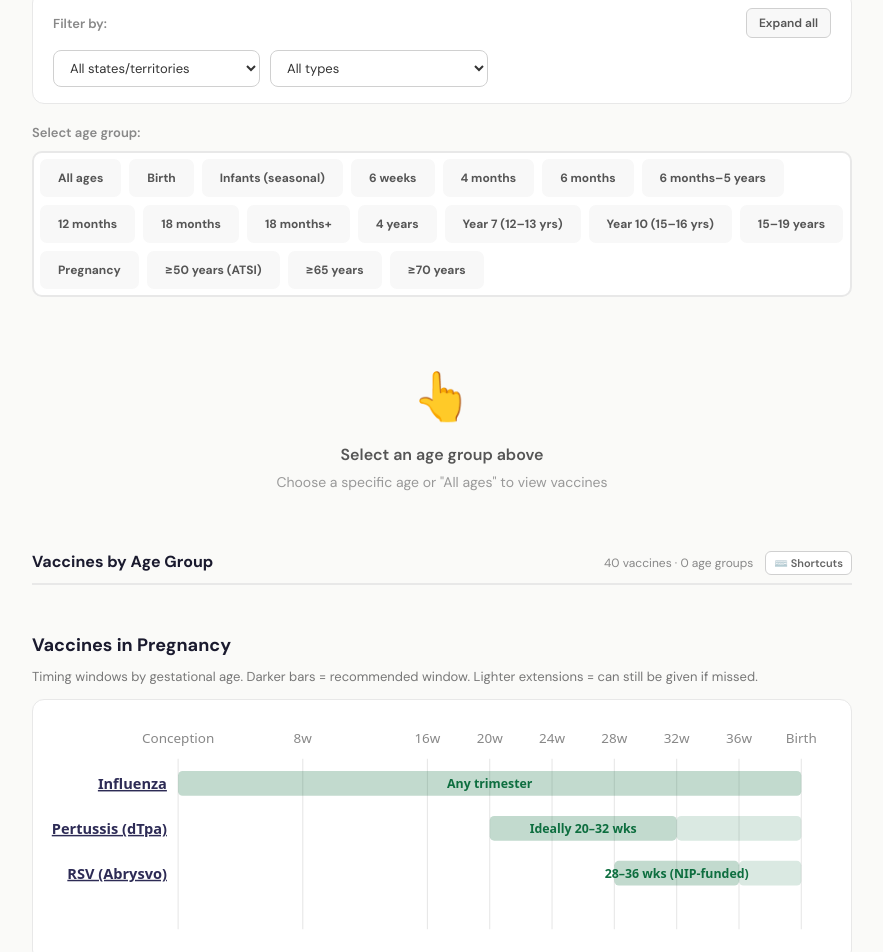
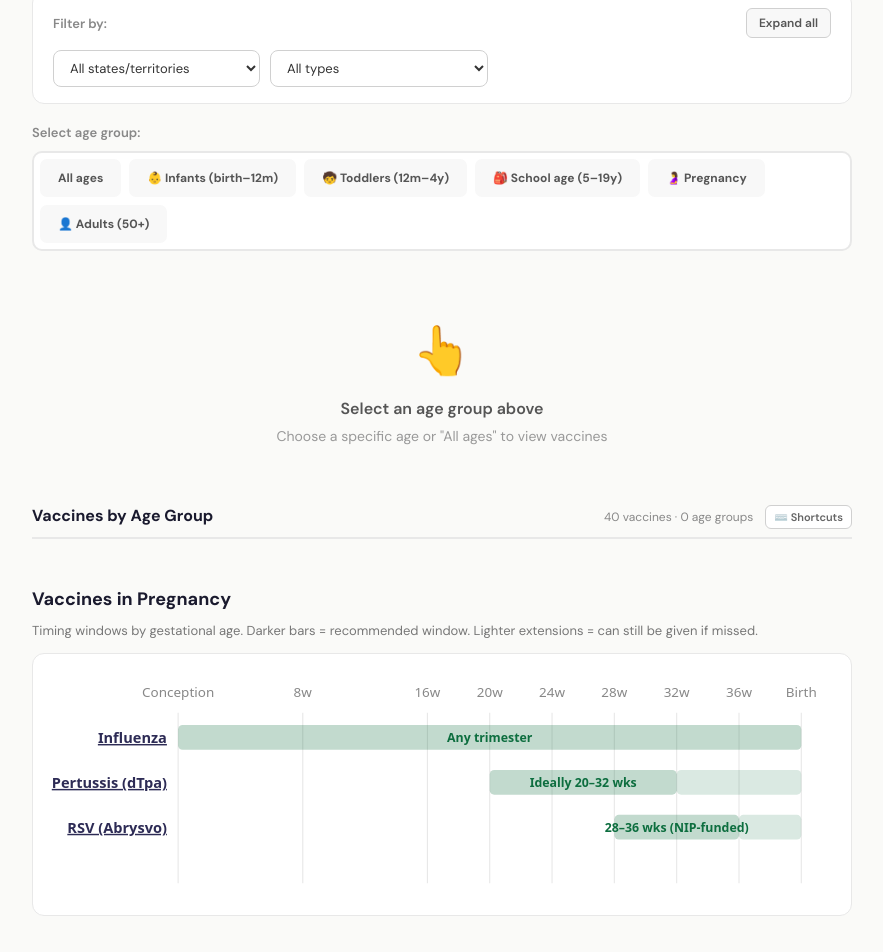
Before and after one commit to therealoutofgamut/nip-schedule, a React (Vite) app: page / in a window 1280 px wide. Shown: the part 1568-2520 px from the top of the page, without its empty margins (198-1081 px from the left). Built offline with nearby package versions, Linux system fonts and the light colour scheme.

Commit message:
Reduced vaccine age group selection to life-stages.

```diff
--- a/src/App.jsx
+++ b/src/App.jsx
@@ -69,6 +69,35 @@ const AGE_GROUPS = [
   "≥50 years (ATSI)", "≥65 years", "≥70 years"
 ];
 
+// Life stage groupings for cleaner UI
+const LIFE_STAGES = [
+  {
+    id: "infants",
+    label: "👶 Infants (birth–12m)",
+    ages: ["Birth", "Infants (seasonal)", "6 weeks", "4 months", "6 months", "12 months"]
+  },
+  {
+    id: "toddlers",
+    label: "🧒 Toddlers (12m–4y)",
+    ages: ["12 months", "18 months", "18 months+", "6 months–5 years", "4 years"]
+  },
+  {
+    id: "school",
+    label: "🎒 School age (5–19y)",
+    ages: ["Year 7 (12–13 yrs)", "Year 10 (15–16 yrs)", "15–19 years"]
+  },
+  {
+    id: "pregnancy",
+    label: "🤰 Pregnancy",
+    ages: ["Pregnancy"]
+  },
+  {
+    id: "adults",
+    label: "👤 Adults (50+)",
+    ages: ["≥50 years (ATSI)", "≥65 years", "≥70 years"]
+  }
+];
+
 const TYPES = {
   routine: { label: "NIP Routine", color: "#0D6E3F", bg: "#E8F5EE" },
   indigenous: { label: "Aboriginal & TSI", color: "#9B4D13", bg: "#FEF0E4" },
@@ -2959,6 +2988,7 @@ function PatientSection({ stateFilter, setStateFilter, onSelectVaccine }) {
 
 export default function AustralianNIPSchedule() {
   const [ageFilter, setAgeFilter] = useState(""); // Start with no age selected
+  const [expandedLifeStage, setExpandedLifeStage] = useState(null); // Track which life stage is expanded
   const [typeFilter, setTypeFilter] = useState("all");
   const [stateFilter, setStateFilter] = useState("ALL");
   const [activeSection, setActiveSection] = useState("schedule");
@@ -3014,10 +3044,19 @@ export default function AustralianNIPSchedule() {
     });
   }, [filtered]);
 
-  // Filter groups based on age tab selection
+  // Filter groups based on age tab selection (including life stages)
   const displayedGroups = useMemo(() => {
     if (!ageFilter) return []; // Show nothing when no selection
     if (ageFilter === "All ages") return grouped;
+
+    // Check if ageFilter is a life stage ID
+    const lifeStage = LIFE_STAGES.find(ls => ls.id === ageFilter);
+    if (lifeStage) {
+      // Show all ages within this life stage
+      return grouped.filter(([age]) => lifeStage.ages.includes(age));
+    }
+
+    // Otherwise it's a specific age
     return grouped.filter(([age]) => age === ageFilter);
   }, [grouped, ageFilter]);
 
@@ -3421,17 +3460,23 @@ export default function AustralianNIPSchedule() {
               </div>
             </div>
 
-            {/* Age Group Tabs */}
+            {/* Life Stage Tabs */}
             <div style={{ marginBottom: "20px" }}>
               <div style={{ fontSize: "13px", color: "#888", fontWeight: 600, marginBottom: "10px" }}>
                 Select age group:
               </div>
+
+              {/* Main life stage tabs */}
               <div style={{
                 display: "flex", gap: "8px", flexWrap: "wrap", padding: "6px",
-                background: "#fff", borderRadius: "10px", border: "2px solid #e8e8e8"
+                background: "#fff", borderRadius: "10px", border: "2px solid #e8e8e8",
+                marginBottom: expandedLifeStage ? "8px" : "0"
               }}>
                 <button
-                  onClick={() => setAgeFilter("All ages")}
+                  onClick={() => {
+                    setAgeFilter("All ages");
+                    setExpandedLifeStage(null);
+                  }}
                   style={{
                     padding: "9px 16px",
                     borderRadius: "7px",
@@ -3456,36 +3501,98 @@ export default function AustralianNIPSchedule() {
                     }
                   }}
                 >All ages</button>
-                {AGE_GROUPS.map(age => (
+
+                {LIFE_STAGES.map(stage => {
+                  const isStageSelected = ageFilter === stage.id || stage.ages.includes(ageFilter);
+                  return (
                     <button
-                    key={age}
-                    onClick={() => setAgeFilter(age)}
+                      key={stage.id}
+                      onClick={() => {
+                        if (expandedLifeStage === stage.id) {
+                          // Clicking again collapses and selects the whole stage
+                          setAgeFilter(stage.id);
+                          setExpandedLifeStage(null);
+                        } else {
+                          // First click: expand to show sub-options
+                          setExpandedLifeStage(stage.id);
+                          setAgeFilter(stage.id); // Also select the stage
+                        }
+                      }}
                       style={{
                         padding: "9px 16px",
                         borderRadius: "7px",
-                      border: ageFilter === age ? "2px solid #2563eb" : "2px solid transparent",
-                      background: ageFilter === age ? "#2563eb" : "#f8f8f8",
-                      color: ageFilter === age ? "#fff" : "#555",
+                        border: isStageSelected ? "2px solid #2563eb" : "2px solid transparent",
+                        background: isStageSelected ? "#2563eb" : "#f8f8f8",
+                        color: isStageSelected ? "#fff" : "#555",
                         fontSize: "12px", fontWeight: 700, cursor: "pointer",
                         fontFamily: "inherit", transition: "all 0.2s ease",
                         whiteSpace: "nowrap",
-                      boxShadow: ageFilter === age ? "0 2px 8px rgba(37,99,235,0.25)" : "none"
+                        boxShadow: isStageSelected ? "0 2px 8px rgba(37,99,235,0.25)" : "none"
+                      }}
+                      onMouseEnter={e => {
+                        if (!isStageSelected) {
+                          e.currentTarget.style.background = "#e8e8e8";
+                          e.currentTarget.style.borderColor = "#d0d0d0";
+                        }
+                      }}
+                      onMouseLeave={e => {
+                        if (!isStageSelected) {
+                          e.currentTarget.style.background = "#f8f8f8";
+                          e.currentTarget.style.borderColor = "transparent";
+                        }
+                      }}
+                    >
+                      {stage.label}
+                      {expandedLifeStage === stage.id && " ▾"}
+                    </button>
+                  );
+                })}
+              </div>
+
+              {/* Expanded sub-ages */}
+              {expandedLifeStage && (() => {
+                const stage = LIFE_STAGES.find(s => s.id === expandedLifeStage);
+                if (!stage) return null;
+                return (
+                  <div style={{
+                    display: "flex", gap: "6px", flexWrap: "wrap", padding: "8px 12px",
+                    background: "#f8f9fa", borderRadius: "8px", border: "1px solid #e0e0e0"
+                  }}>
+                    <span style={{ fontSize: "11px", color: "#888", fontWeight: 600, marginRight: "4px", alignSelf: "center" }}>
+                      Specific ages:
+                    </span>
+                    {stage.ages.map(age => (
+                      <button
+                        key={age}
+                        onClick={() => {
+                          setAgeFilter(age);
+                          setExpandedLifeStage(null); // Close after selection
+                        }}
+                        style={{
+                          padding: "6px 12px",
+                          borderRadius: "6px",
+                          border: ageFilter === age ? "1px solid #2563eb" : "1px solid #d0d0d0",
+                          background: ageFilter === age ? "#eff6ff" : "#fff",
+                          color: ageFilter === age ? "#2563eb" : "#666",
+                          fontSize: "11px", fontWeight: 600, cursor: "pointer",
+                          fontFamily: "inherit", transition: "all 0.15s ease",
+                          whiteSpace: "nowrap"
                         }}
                         onMouseEnter={e => {
                           if (ageFilter !== age) {
-                        e.currentTarget.style.background = "#e8e8e8";
-                        e.currentTarget.style.borderColor = "#d0d0d0";
+                            e.currentTarget.style.background = "#f3f4f6";
                           }
                         }}
                         onMouseLeave={e => {
                           if (ageFilter !== age) {
-                        e.currentTarget.style.background = "#f8f8f8";
-                        e.currentTarget.style.borderColor = "transparent";
+                            e.currentTarget.style.background = "#fff";
                           }
                         }}
                       >{age}</button>
                     ))}
                   </div>
+                );
+              })()}
             </div>
 
             {/* Filter status indicator */}
@@ -3504,10 +3611,11 @@ export default function AustralianNIPSchedule() {
               }}>
                 <span style={{ fontWeight: 600 }}>ℹ️ Filters active:</span>
                 <span>
-                  {stateFilter !== "ALL" && `Showing funding for ${STATES[stateFilter]} • `}
-                  {ageFilter && ageFilter !== "All ages" && `Age: ${ageFilter} • `}
-                  {typeFilter !== "all" && `Type: ${TYPES[typeFilter].label} • `}
-                  Faded dots = not funded or filtered out
+                  {stateFilter !== "ALL" && `Showing funding for ${STATES[stateFilter]}`}
+                  {stateFilter !== "ALL" && (ageFilter && ageFilter !== "All ages" || typeFilter !== "all") && ` • `}
+                  {ageFilter && ageFilter !== "All ages" && `Age: ${ageFilter}`}
+                  {ageFilter && ageFilter !== "All ages" && typeFilter !== "all" && ` • `}
+                  {typeFilter !== "all" && `Type: ${TYPES[typeFilter].label}`}
                 </span>
               </div>
             )}
```
Lines whose indentation alone changed are shown as unchanged.
